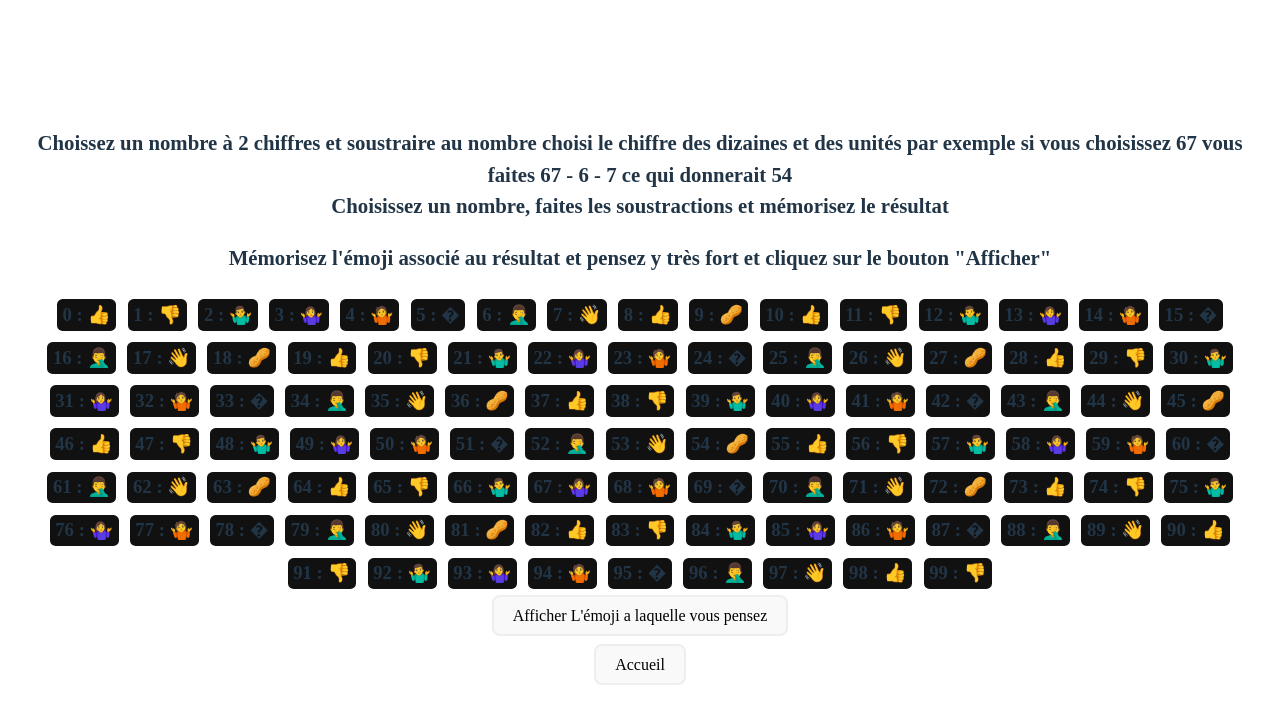
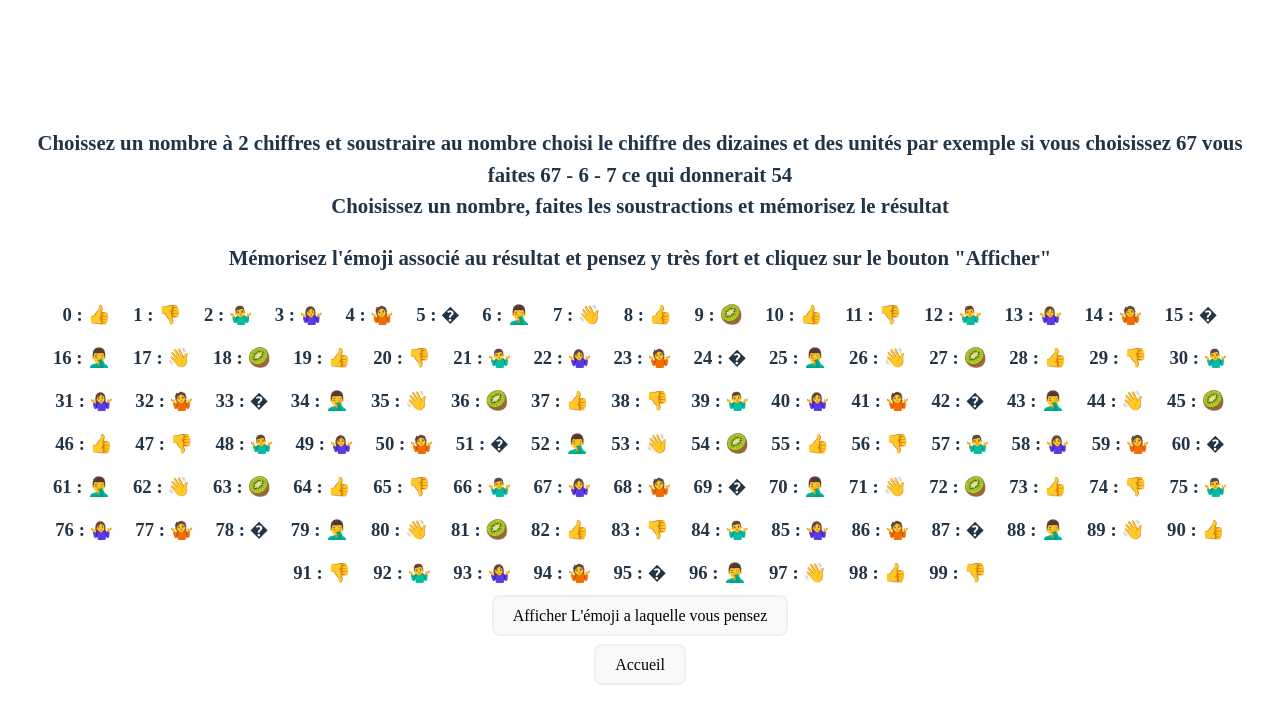
Before and after one commit to Michel-Developpement/mind-reader, a React (Vite) app: page /game in a window 1280 px wide. Shown: the top 724 px of the page. Built offline with nearby package versions, Linux system fonts and the light colour scheme; a web font is replaced by a local one.

Commit message:
light mode correction

```diff
--- a/src/App.css
+++ b/src/App.css
@@ -35,10 +35,8 @@ p {
 }
 
 .table-cell {
-  background-color: #111;
   margin: 0.3em;
   padding: 0.1em 0.3em;
-  border-radius: 0.3em;
 }
 
 .link {
--- a/src/views/Game.tsx
+++ b/src/views/Game.tsx
@@ -8,7 +8,6 @@ function Game() {
     "🤐",
     "😘",
     "🤣",
-    "✅",
     "🤔",
     "🤩",
     "🤪",
@@ -115,9 +114,7 @@ function Game() {
     "🦕",
     "🦖",
   ];
-  const [prediction, setPrediction] = useState(
-    data[Math.round(Math.random() * data.length)]
-  );
+  const [prediction] = useState(data[Math.round(Math.random() * data.length)]);
   const [result, setResult] = useState<string | null>(null);
   const handleResult = (): void => {
     setResult(prediction);
```
Also changed, not shown: src/App.tsx (+24 -4 lines), 1 other file (tests, documents, lock files or other folders).
